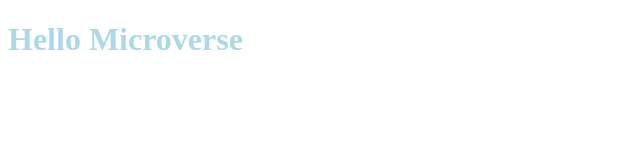
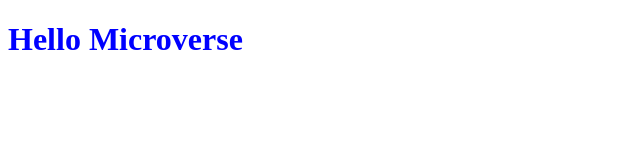
Before and after one commit to aster-alemu/HelloMicroverse, a website: page index.html in a window 1280 px wide. Shown: the whole page, without its empty margins (0-640 px from the left). Drawn offline with Linux system fonts and the light colour scheme.

Commit message:
Style add

```diff
--- a/style.css
+++ b/style.css
@@ -1,3 +1,3 @@
 .header {
-  color: lightblue;
+  color:blue
 }
```
